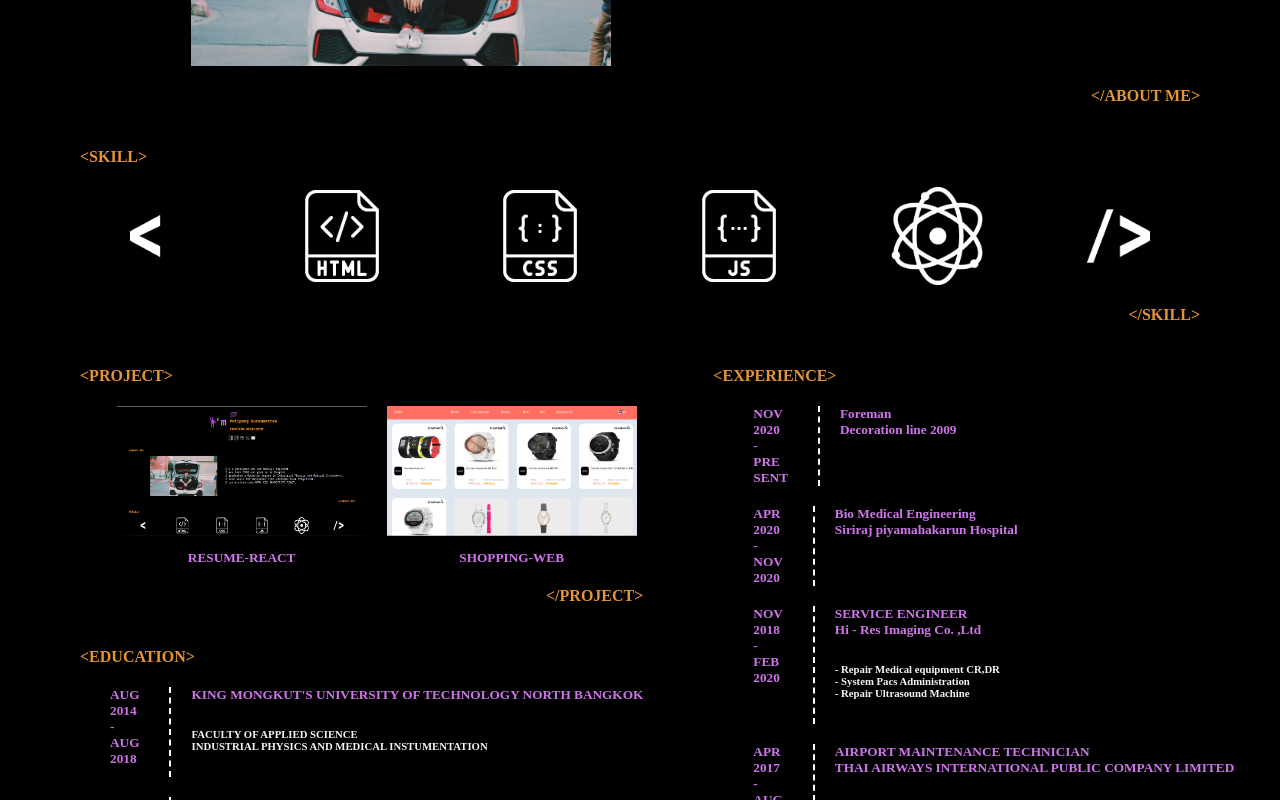
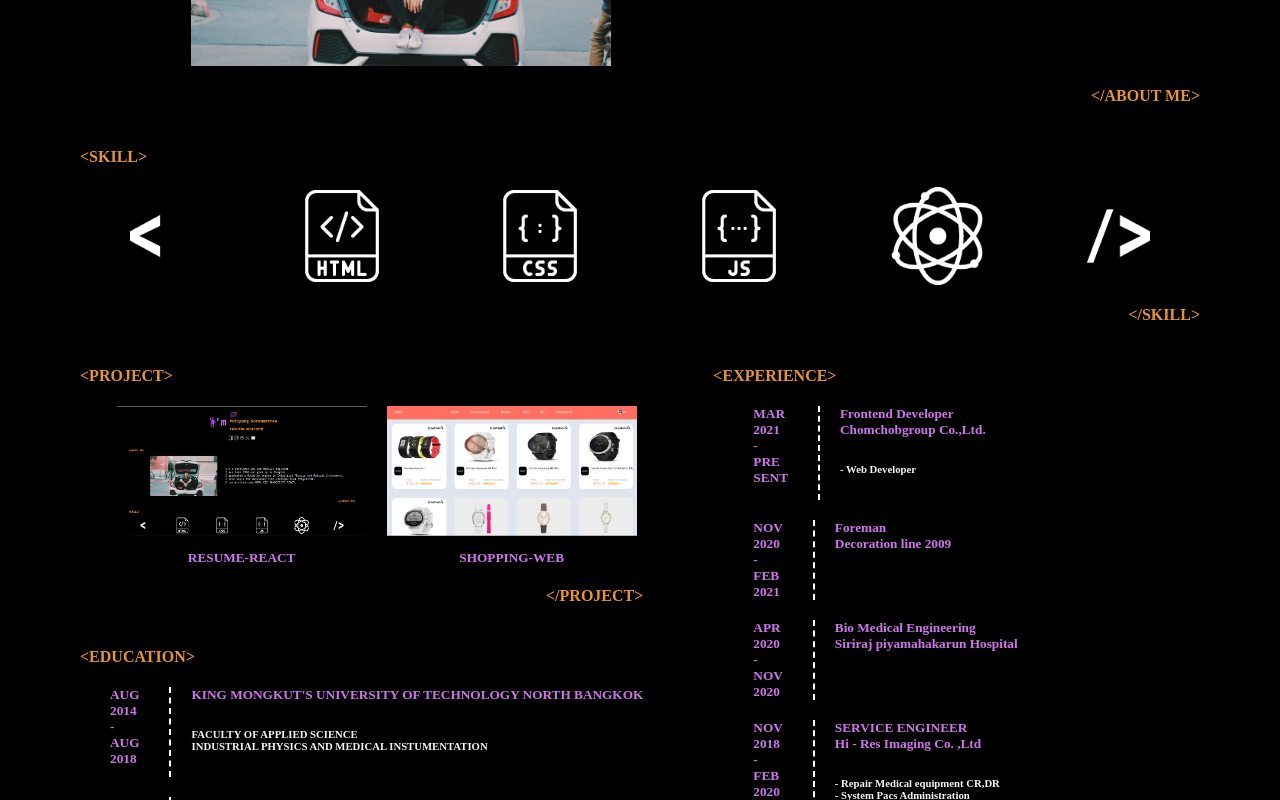
Before and after one commit to putiipong/React-Resume, a React (Create React App) app: page / in a window 1280 px wide. Shown: the part 470-1270 px from the top of the page. Built offline with nearby package versions, Linux system fonts and the light colour scheme.

Commit message:
updateEXP

```diff
--- a/package.json
+++ b/package.json
@@ -10,6 +10,7 @@
     "@testing-library/react": "^11.2.5",
     "@testing-library/user-event": "^12.7.1",
     "animate.css": "^4.1.1",
+    "clipboard": "^2.0.8",
     "framer-motion": "^3.10.5",
     "react": "^17.0.1",
     "react-animate-on-scroll": "^2.1.5",
--- a/public/index.html
+++ b/public/index.html
@@ -39,5 +39,6 @@
       To begin the development, run `npm start` or `yarn start`.
       To create a production bundle, use `npm run build` or `yarn build`.
     -->
+    <script src="https://unpkg.com/clipboard@2/dist/clipboard.min.js"></script>
   </body>
 </html>
--- a/src/App.js
+++ b/src/App.js
@@ -1,4 +1,4 @@
-import { ChakraProvider } from "@chakra-ui/react";
+// import { ChakraProvider } from "@chakra-ui/react";
 import HomePage from "./Pages/HomePage";
 import "./App.css";
 import { BrowserRouter, Switch, Route } from "react-router-dom";
--- a/src/Pages/EduAndExp.js
+++ b/src/Pages/EduAndExp.js
@@ -191,13 +191,38 @@ export default function EducationAndExpirence() {
               }}
             >
               <h5>
+                MAR
+                <br />
+                2021
+                <br />-<br />
+                PRE
+                <br />
+                SENT
+              </h5>
+            </div>
+            <div>
+              <h5>Frontend Developer</h5>
+              <h5>Chomchobgroup Co.,Ltd.</h5>
+              <h6>- Web Developer</h6>
+            </div>
+          </div>
+
+          <div style={{ display: "flex", marginTop: "20px" }}>
+            <div
+              style={{
+                borderRight: "2px dashed white",
+                paddingRight: "30px",
+                marginRight: "20px",
+              }}
+            >
+              <h5>
                 NOV
                 <br />
                 2020
                 <br />-<br />
-                PRE
+                FEB
                 <br />
-                SENT
+                2021
               </h5>
             </div>
             <div>
```
Also changed, not shown: src/Pages/WelcomePage.js (+8 -0 lines), 1 other file (tests, documents, lock files or other folders).
